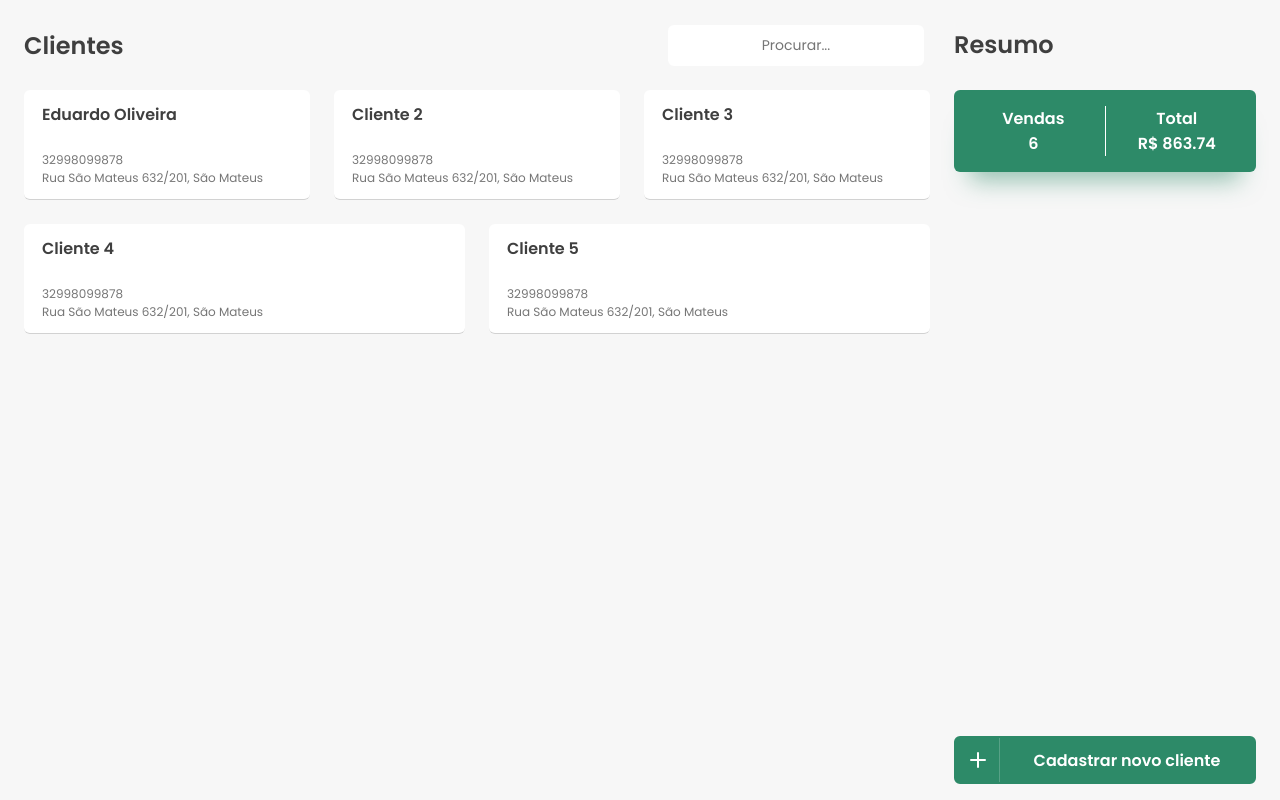
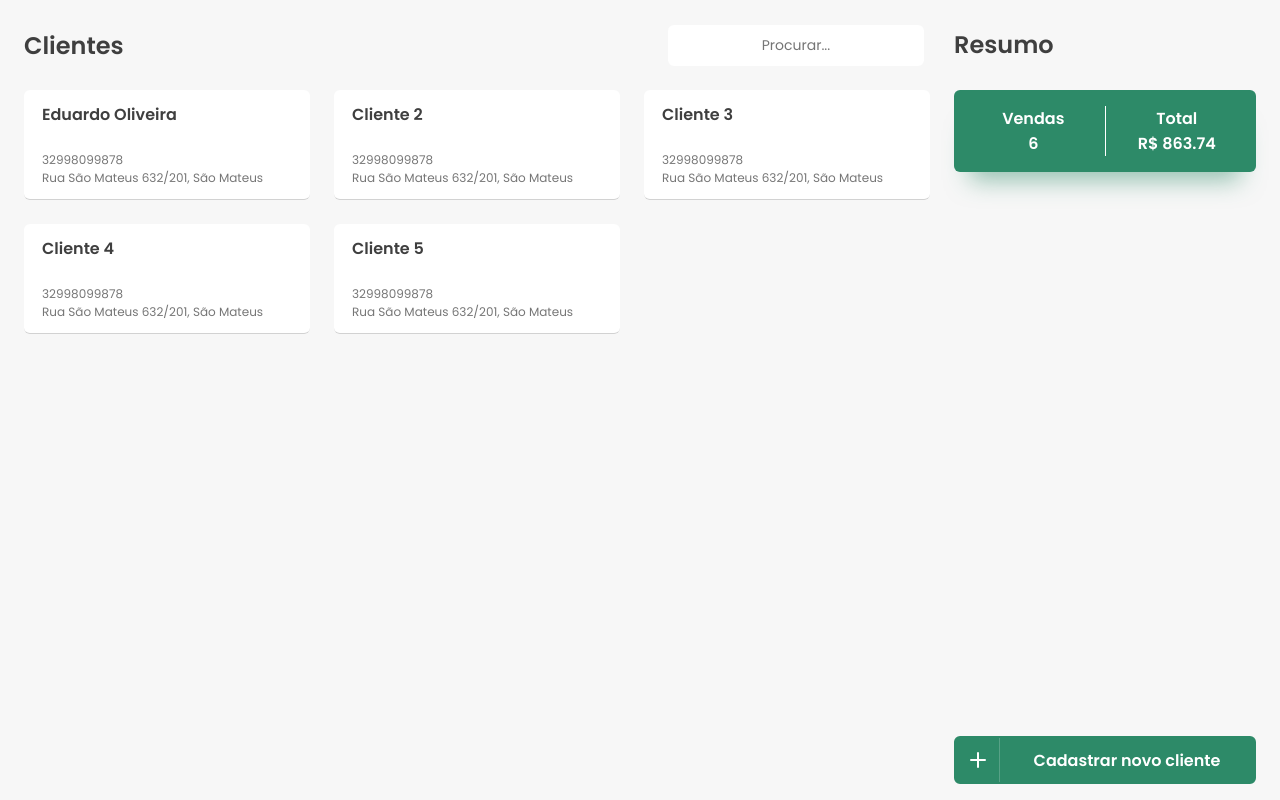
Before and after one commit to EduardoAlphonse/arca-notes, a React (Vite) app: page /app in a window 1280 px wide. Built offline with nearby package versions, Linux system fonts and the light colour scheme.

Commit message:
layout fix

```diff
--- a/src/routes/Client/components/Purchase.tsx
+++ b/src/routes/Client/components/Purchase.tsx
@@ -46,7 +46,7 @@ const StyledPurchase = styled.div`
   flex: 1;
   flex-direction: column;
   gap: 1.5rem;
-  min-width: 30%;
+  min-width: 13rem;
 
   border-bottom: 1px solid ${({ theme }) => theme.colors.common.divider};
 
--- a/src/routes/Home/components/Client.tsx
+++ b/src/routes/Home/components/Client.tsx
@@ -37,7 +37,7 @@ const StyledClient = styled(Link)`
   align-self: flex-start;
   flex-direction: column;
   gap: 1.5rem;
-  min-width: 30%;
+  min-width: 13rem;
 
   border-bottom: 1px solid ${({ theme }) => theme.colors.common.divider};
 
--- a/src/routes/Home/styles.ts
+++ b/src/routes/Home/styles.ts
@@ -43,11 +43,11 @@ export const ClientsHeader = styled.div`
 `;
 
 export const ClientList = styled.div`
-  display: flex;
+  display: grid;
+  grid-template-columns: repeat(3, 1fr);
+  grid-gap: 1.5rem;
   place-content: start;
   flex: 1;
-  flex-wrap: wrap;
-  gap: 1.5rem;
   padding: 0 0 1rem;
 
   overflow-y: scroll;
```
